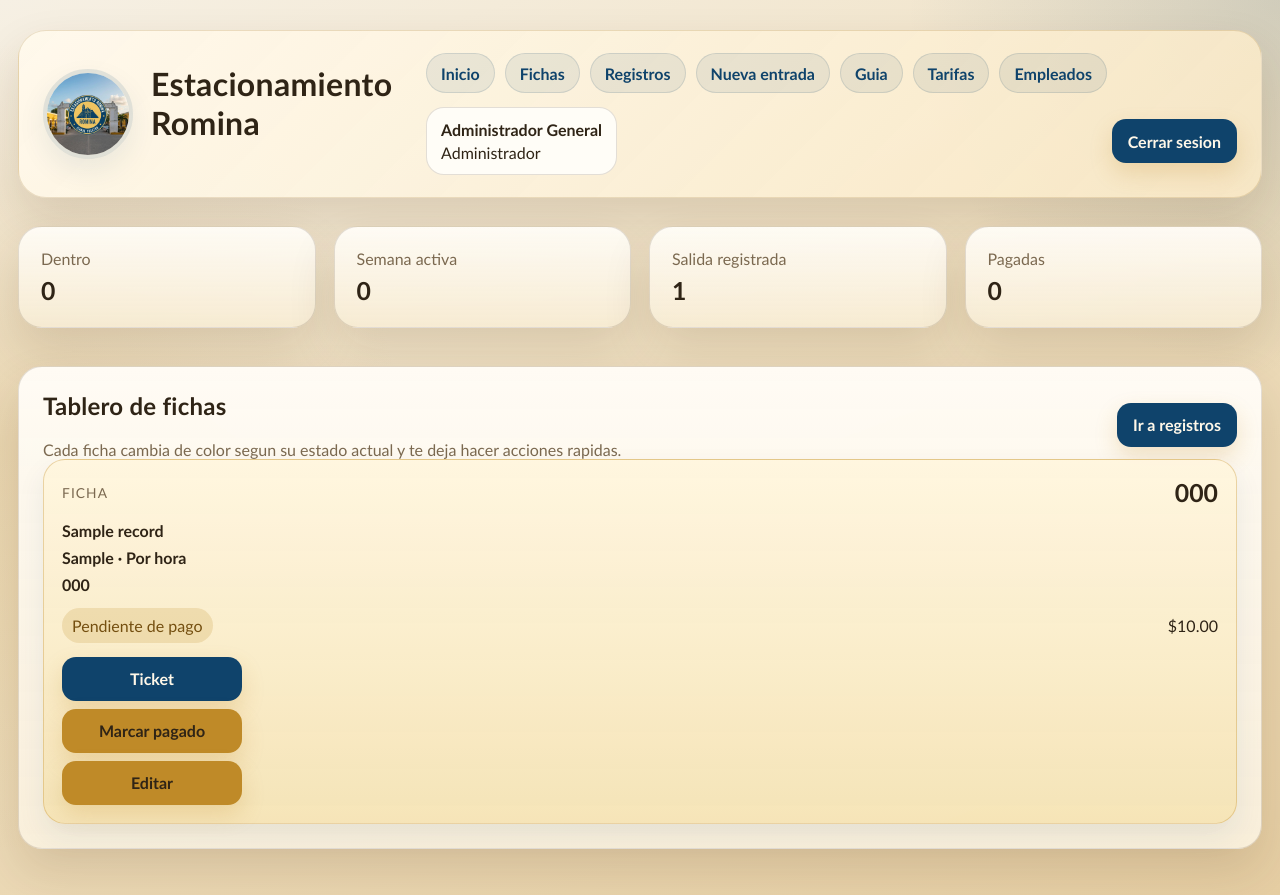
After one commit to Chesco23706/estacionamiento-romina, a Flask app: page /tickets-board in a window 1280 px wide. The commit adds this page. Run offline with Flask 3, Linux system fonts and the light colour scheme; a user stored in the database is signed in; tables that the repository leaves empty hold one stand-in row (values such as "Sample post").

Commit message:
Add ficha board and separate exit/payment states

```diff
--- a/app/routes.py
+++ b/app/routes.py
@@ -73,6 +73,38 @@ def build_records_query(filters):
     if filters["vehicle_type"]:
         query = query.filter(VehicleRecord.vehicle_type == filters["vehicle_type"])
     return query
+
+
+def natural_ticket_sort_key(ticket_number):
+    ticket_text = (ticket_number or "").strip()
+    digits = "".join(character for character in ticket_text if character.isdigit())
+    if digits:
+        return (0, int(digits), ticket_text.lower())
+    return (1, ticket_text.lower())
+
+
+def build_ticket_board():
+    latest_by_ticket = {}
+    for record in VehicleRecord.query.order_by(VehicleRecord.entry_at.desc()).all():
+        ticket_key = record.display_ticket_number
+        if ticket_key and ticket_key not in latest_by_ticket:
+            latest_by_ticket[ticket_key] = record
+
+    board_records = sorted(
+        latest_by_ticket.values(),
+        key=lambda record: (
+            0 if record.exit_at is None else 1,
+            natural_ticket_sort_key(record.display_ticket_number),
+        ),
+    )
+
+    metrics = {
+        "inside": sum(1 for record in board_records if record.status_theme == "inside"),
+        "weekly": sum(1 for record in board_records if record.status_theme == "weekly"),
+        "checkout": sum(1 for record in board_records if record.status_theme == "checkout"),
+        "paid": sum(1 for record in board_records if record.status_theme == "paid"),
+    }
+    return board_records, metrics
 
 
 @main_bp.app_template_filter("money")
@@ -173,6 +205,19 @@ def records_page():
         filters=filters,
         vehicle_types=get_vehicle_types(),
         status_options=STATUS_OPTIONS,
+        format_duration=format_duration,
+    )
+
+
+@main_bp.route("/tickets-board")
+@login_required
+def tickets_board_page():
+    board_records, board_metrics = build_ticket_board()
+    return render_template(
+        "tickets_board.html",
+        records=board_records,
+        board_metrics=board_metrics,
+        vehicle_types=get_vehicle_types(include_inactive=True),
         format_duration=format_duration,
     )
 
--- a/app/templates/base.html
+++ b/app/templates/base.html
@@ -20,6 +20,7 @@
           <div class="topbar-actions">
             <nav class="topbar-nav">
               <a href="{{ url_for('main.dashboard') }}">Inicio</a>
+              <a href="{{ url_for('main.tickets_board_page') }}">Fichas</a>
               <a href="{{ url_for('main.records_page') }}">Registros</a>
               <a href="{{ url_for('main.operations_page') }}">Nueva entrada</a>
               <a href="{{ url_for('main.help_page') }}">Guia</a>
--- a/app/templates/dashboard.html
+++ b/app/templates/dashboard.html
@@ -26,6 +26,7 @@
     <article class="card feature-card">
       <h2>Secciones principales</h2>
       <div class="quick-links">
+        <a class="section-chip" href="{{ url_for('main.tickets_board_page') }}">Ver fichas</a>
         <a class="section-chip" href="{{ url_for('main.records_page') }}">Ver registros</a>
         <a class="section-chip" href="{{ url_for('main.operations_page') }}">Registrar entrada</a>
         {% if current_user.is_admin %}
--- a/app/templates/records.html
+++ b/app/templates/records.html
@@ -103,7 +103,7 @@
                 {% endif %}
                 <form method="post" action="{{ url_for('main.register_vehicle_exit', record_id=record.id) }}">
                   <input type="hidden" name="csrf_token" value="{{ csrf_token() }}">
-                  <button class="btn btn-secondary fixed-action-btn" type="submit">{{ 'Cerrar semana' if not record.is_hourly else 'Registrar salida' }}</button>
+                  <button class="btn btn-secondary fixed-action-btn" type="submit">Marcar salida</button>
                 </form>
                 {% endif %}
                 {% if record.exit_at and record.status != 'Pagado' %}
@@ -212,7 +212,7 @@
                     {% endif %}
                     <form method="post" action="{{ url_for('main.register_vehicle_exit', record_id=record.id) }}">
                       <input type="hidden" name="csrf_token" value="{{ csrf_token() }}">
-                      <button class="btn btn-secondary" type="submit">{{ 'Cerrar semana' if not record.is_hourly else 'Registrar salida' }}</button>
+                      <button class="btn btn-secondary" type="submit">Marcar salida</button>
                     </form>
                     {% endif %}
                     {% if record.exit_at and record.status != 'Pagado' %}
--- /dev/null
+++ b/app/templates/tickets_board.html
@@ -0,0 +1,199 @@
+{% extends "base.html" %}
+{% block title %}Fichas | Estacionamiento Romina{% endblock %}
+{% block content %}
+<main class="dashboard-layout">
+  <section class="stats-grid">
+    <article class="stat-card"><span>Dentro</span><strong>{{ board_metrics.inside }}</strong></article>
+    <article class="stat-card"><span>Semana activa</span><strong>{{ board_metrics.weekly }}</strong></article>
+    <article class="stat-card"><span>Salida registrada</span><strong>{{ board_metrics.checkout }}</strong></article>
+    <article class="stat-card"><span>Pagadas</span><strong>{{ board_metrics.paid }}</strong></article>
+  </section>
+
+  <section class="card feature-card">
+    <div class="section-heading">
+      <div>
+        <h2>Tablero de fichas</h2>
+        <p class="section-note">Cada ficha cambia de color segun su estado actual y te deja hacer acciones rapidas.</p>
+      </div>
+      <a class="link-button" href="{{ url_for('main.records_page') }}">Ir a registros</a>
+    </div>
+
+    <div class="ticket-board-grid">
+      {% for record in records %}
+      <article class="ticket-board-card ticket-board-card-{{ record.status_theme }}">
+        <div class="ticket-board-card-top">
+          <span class="ticket-board-label">Ficha</span>
+          <strong class="ticket-board-number">{{ record.display_ticket_number }}</strong>
+        </div>
+        <div class="ticket-board-meta">
+          <span>{{ record.client_name }}</span>
+          <span>{{ record.vehicle_type }} · {{ record.mode_label }}</span>
+          <span>{{ record.plate_number }}</span>
+        </div>
+        <div class="ticket-board-status-row">
+          <span class="status-pill status-pill-{{ record.status_theme }}">{{ record.status }}</span>
+          {% if record.status == 'Dentro del estacionamiento' and record.is_hourly %}
+          <span class="live-timer" data-entry-at="{{ record.entry_at.isoformat() }}">00:00:00</span>
+          {% elif record.status == 'Dentro del estacionamiento' %}
+          <span
+            class="live-day-counter"
+            data-entry-at="{{ record.entry_at.isoformat() }}"
+            data-contracted-days="{{ record.contracted_days or 7 }}"
+          >
+            Restan {{ record.remaining_day_units() }} de {{ record.contracted_days or 7 }} dias
+          </span>
+          {% elif record.exit_at %}
+          <span>{{ record.total_amount|money }}</span>
+          {% endif %}
+        </div>
+        {% if not record.is_hourly %}
+        <div class="weekly-summary">
+          <span>Dia {{ record.consumed_day_units() if not record.exit_at else record.consumed_day_units(reference_time=record.exit_at) }} de {{ record.contracted_days or 7 }}</span>
+          <span>Salidas: {{ record.weekly_exit_count }}</span>
+        </div>
+        {% endif %}
+        <div class="ticket-board-actions">
+          <a class="link-button fixed-action-btn" href="{{ url_for('main.print_ticket', record_id=record.id) }}">Ticket</a>
+          {% if not record.exit_at %}
+          {% if not record.is_hourly %}
+          <form method="post" action="{{ url_for('main.register_vehicle_weekly_exit', record_id=record.id) }}">
+            <input type="hidden" name="csrf_token" value="{{ csrf_token() }}">
+            <button class="btn btn-secondary fixed-action-btn" type="submit">Salida semanal</button>
+          </form>
+          {% endif %}
+          <form method="post" action="{{ url_for('main.register_vehicle_exit', record_id=record.id) }}">
+            <input type="hidden" name="csrf_token" value="{{ csrf_token() }}">
+            <button class="btn btn-secondary fixed-action-btn" type="submit">Marcar salida</button>
+          </form>
+          {% endif %}
+          {% if record.exit_at and record.status != 'Pagado' %}
+          <form method="post" action="{{ url_for('main.mark_paid', record_id=record.id) }}">
+            <input type="hidden" name="csrf_token" value="{{ csrf_token() }}">
+            <button class="btn fixed-action-btn" type="submit">Marcar pagado</button>
+          </form>
+          {% endif %}
+          <button class="btn fixed-action-btn" type="button" data-open-dialog="record-dialog-{{ record.id }}">Editar</button>
+        </div>
+      </article>
+      {% else %}
+      <article class="card feature-card">
+        <p>No hay fichas registradas todavia.</p>
+      </article>
+      {% endfor %}
+    </div>
+  </section>
+
+  {% for record in records %}
+  <dialog class="record-dialog" id="record-dialog-{{ record.id }}">
+    <article class="record-dialog-card">
+      <div class="section-heading">
+        <h2>Editar ficha {{ record.display_ticket_number }}</h2>
+        <button class="btn btn-secondary" type="button" data-close-dialog="record-dialog-{{ record.id }}">Cerrar</button>
+      </div>
+      <form method="post" action="{{ url_for('main.update_record_from_modal', record_id=record.id) }}" class="form-grid">
+        <input type="hidden" name="csrf_token" value="{{ csrf_token() }}">
+        <label>
+          Ficha
+          <input type="text" name="ticket_number" required value="{{ record.display_ticket_number }}">
+        </label>
+        <label>
+          Cliente
+          <input type="text" name="client_name" required value="{{ record.client_name }}">
+        </label>
+        <label>
+          Tipo de vehiculo
+          <select name="vehicle_type" required>
+            {% for vehicle_type in vehicle_types %}
+            <option value="{{ vehicle_type }}" {% if record.vehicle_type == vehicle_type %}selected{% endif %}>{{ vehicle_type }}</option>
+            {% endfor %}
+          </select>
+        </label>
+        <label>
+          Modalidad
+          <select name="stay_mode" required data-record-mode>
+            <option value="hourly" {% if record.stay_mode == 'hourly' %}selected{% endif %}>Por hora</option>
+            <option value="weekly" {% if record.stay_mode == 'weekly' %}selected{% endif %}>Por semana</option>
+          </select>
+        </label>
+        <input type="hidden" name="contracted_days" value="{{ record.contracted_days or 7 }}" data-contracted-days-input>
+        <label>
+          Placas
+          <input type="text" name="plate_number" required value="{{ record.plate_number }}">
+        </label>
+        <section class="service-panel full-width" data-service-panel>
+          <div class="service-panel-header">
+            <span>Servicios</span>
+            <button class="btn btn-secondary service-toggle-btn" type="button" data-service-panel-toggle aria-expanded="{% if record.service_wash or record.service_oil_change or record.service_oil_price %}true{% else %}false{% endif %}">
+              {% if record.service_wash or record.service_oil_change or record.service_oil_price %}Ocultar servicios{% else %}Agregar servicios{% endif %}
+            </button>
+          </div>
+          <div class="service-panel-body" data-service-panel-body {% if not (record.service_wash or record.service_oil_change or record.service_oil_price) %}hidden{% endif %}>
+            <div class="service-intro">
+              <p>Selecciona los servicios aplicados a esta ficha. El sistema actualiza el total al registrar salida y pago.</p>
+            </div>
+            <article class="service-option-card">
+              <label class="checkbox-row">
+                <input type="checkbox" name="service_wash" {% if record.service_wash %}checked{% endif %} data-service-wash>
+                Lavado de moto $20
+              </label>
+            </article>
+            <article class="service-option-card">
+              <label class="checkbox-row">
+                <input type="checkbox" name="service_oil_change" {% if record.service_oil_change %}checked{% endif %} data-service-oil-change>
+                Cambio de aceite $40
+              </label>
+            </article>
+            <label data-oil-price-field {% if not record.service_oil_change %}hidden{% endif %}>
+              Precio del aceite
+              <input type="number" name="service_oil_price" min="0.01" step="0.01" inputmode="decimal" value="{{ record.service_oil_price or '' }}">
+            </label>
+          </div>
+        </section>
+        <label>
+          Estado
+          <select name="status" required>
+            <option value="Dentro del estacionamiento" {% if record.status == 'Dentro del estacionamiento' %}selected{% endif %}>Dentro del estacionamiento</option>
+            <option value="Salida registrada" {% if record.status == 'Salida registrada' %}selected{% endif %}>Salida registrada</option>
+            <option value="Pendiente de pago" {% if record.status == 'Pendiente de pago' %}selected{% endif %}>Pendiente de pago</option>
+            <option value="Pagado" {% if record.status == 'Pagado' %}selected{% endif %}>Pagado</option>
+          </select>
+        </label>
+        <label class="full-width">
+          Notas
+          <textarea name="notes" rows="3">{{ record.notes or '' }}</textarea>
+        </label>
+        <div class="record-modal-actions full-width">
+          <button class="btn" type="submit">Guardar cambios</button>
+        </div>
+      </form>
+      <div class="record-modal-actions">
+        {% if not record.exit_at %}
+        {% if not record.is_hourly %}
+        <form method="post" action="{{ url_for('main.register_vehicle_weekly_exit', record_id=record.id) }}">
+          <input type="hidden" name="csrf_token" value="{{ csrf_token() }}">
+          <button class="btn btn-secondary" type="submit">Salida semanal</button>
+        </form>
+        {% endif %}
+        <form method="post" action="{{ url_for('main.register_vehicle_exit', record_id=record.id) }}">
+          <input type="hidden" name="csrf_token" value="{{ csrf_token() }}">
+          <button class="btn btn-secondary" type="submit">Marcar salida</button>
+        </form>
+        {% endif %}
+        {% if record.exit_at and record.status != 'Pagado' %}
+        <form method="post" action="{{ url_for('main.mark_paid', record_id=record.id) }}">
+          <input type="hidden" name="csrf_token" value="{{ csrf_token() }}">
+          <button class="btn btn-secondary" type="submit">Marcar pagado</button>
+        </form>
+        {% endif %}
+        {% if current_user.is_admin %}
+        <form method="post" action="{{ url_for('main.delete_record', record_id=record.id) }}" onsubmit="return confirm('Seguro que deseas eliminar este registro?');">
+          <input type="hidden" name="csrf_token" value="{{ csrf_token() }}">
+          <button class="btn btn-danger" type="submit">Eliminar</button>
+        </form>
+        {% endif %}
+      </div>
+    </article>
+  </dialog>
+  {% endfor %}
+</main>
+{% endblock %}
--- a/public/styles.css
+++ b/public/styles.css
@@ -570,7 +570,8 @@ textarea {
 .card:hover,
 .stat-card:hover,
 .report-card:hover,
-.service-panel:hover {
+.service-panel:hover,
+.ticket-board-card:hover {
   transform: translateY(-2px);
   box-shadow: 0 24px 50px rgba(74, 46, 15, 0.16);
 }
@@ -698,6 +699,73 @@ dialog::backdrop {
   gap: 12px;
 }
 
+.ticket-board-grid {
+  display: grid;
+  grid-template-columns: repeat(auto-fit, minmax(260px, 1fr));
+  gap: 18px;
+}
+
+.ticket-board-card {
+  display: grid;
+  gap: 14px;
+  padding: 18px;
+  border-radius: 22px;
+  border: 1px solid var(--border);
+  background: rgba(255, 251, 244, 0.95);
+  box-shadow: var(--shadow-soft);
+  transition: transform 0.2s ease, box-shadow 0.2s ease, border-color 0.2s ease;
+}
+
+.ticket-board-card-inside {
+  border-color: rgba(67, 106, 69, 0.3);
+  background: linear-gradient(180deg, rgba(236, 248, 236, 0.96), rgba(221, 240, 223, 0.92));
+}
+
+.ticket-board-card-weekly {
+  border-color: rgba(15, 67, 107, 0.3);
+  background: linear-gradient(180deg, rgba(233, 243, 252, 0.96), rgba(214, 231, 245, 0.92));
+}
+
+.ticket-board-card-checkout {
+  border-color: rgba(191, 138, 40, 0.32);
+  background: linear-gradient(180deg, rgba(255, 246, 223, 0.96), rgba(245, 227, 180, 0.92));
+}
+
+.ticket-board-card-paid {
+  border-color: rgba(94, 79, 57, 0.22);
+  background: linear-gradient(180deg, rgba(247, 242, 233, 0.96), rgba(236, 227, 212, 0.92));
+}
+
+.ticket-board-card-top,
+.ticket-board-status-row {
+  display: flex;
+  align-items: center;
+  justify-content: space-between;
+  gap: 12px;
+}
+
+.ticket-board-label {
+  color: var(--muted);
+  font-size: 0.86rem;
+  text-transform: uppercase;
+  letter-spacing: 0.08em;
+}
+
+.ticket-board-number {
+  font-size: 1.55rem;
+}
+
+.ticket-board-meta,
+.ticket-board-actions {
+  display: grid;
+  gap: 8px;
+}
+
+.ticket-board-meta span {
+  color: var(--ink);
+  font-weight: 600;
+}
+
 .search-grid {
   grid-template-columns: minmax(260px, 2fr) repeat(2, minmax(160px, 1fr)) auto;
   align-items: end;
@@ -777,6 +845,26 @@ thead {
   padding: 8px 10px;
   border-radius: 999px;
   background: rgba(191, 138, 40, 0.18);
+}
+
+.status-pill-inside {
+  background: rgba(67, 106, 69, 0.18);
+  color: #234125;
+}
+
+.status-pill-weekly {
+  background: rgba(15, 67, 107, 0.16);
+  color: #123f65;
+}
+
+.status-pill-checkout {
+  background: rgba(191, 138, 40, 0.2);
+  color: #744f10;
+}
+
+.status-pill-paid {
+  background: rgba(94, 79, 57, 0.14);
+  color: #514333;
 }
 
 .records-card .button-column {
```
Also changed, not shown: app/models.py (+11 -1 lines), tests/test_app.py (+33 -0 lines).
